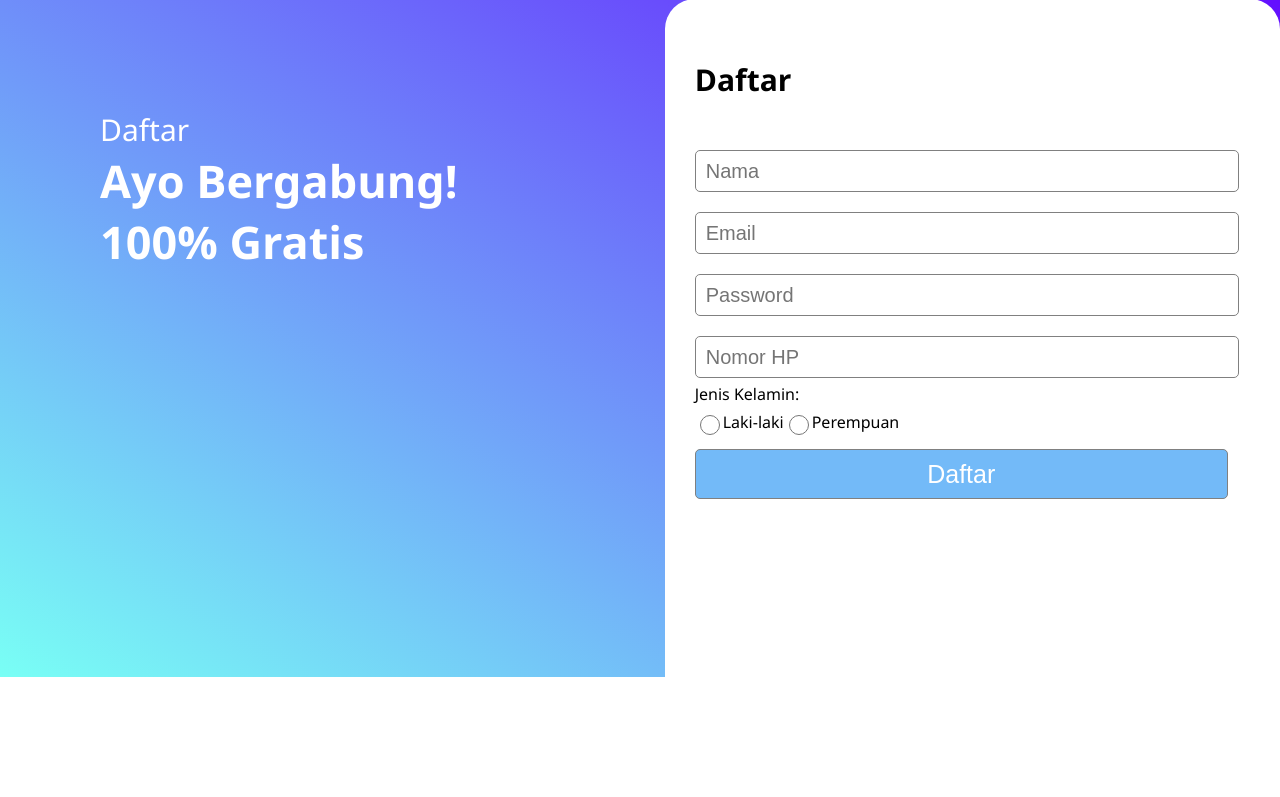
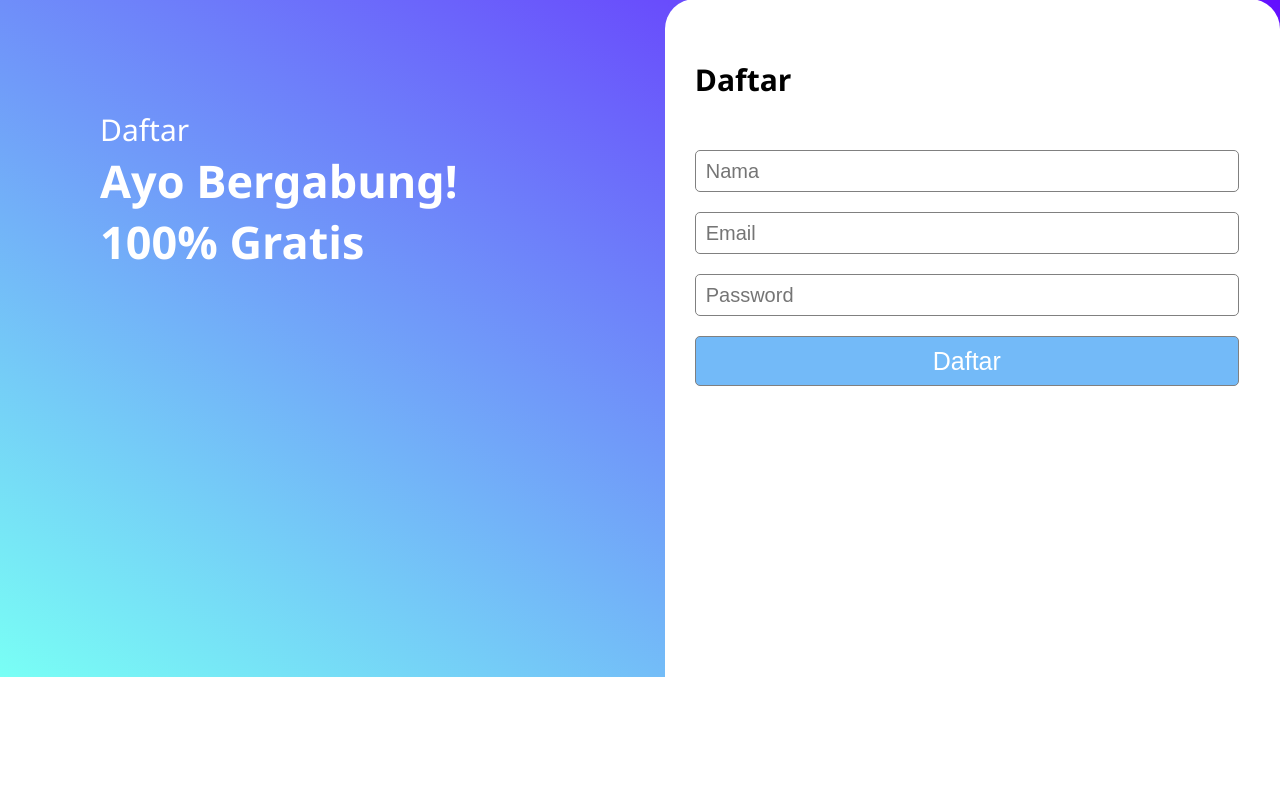
Before and after one commit to Vincent-Oktavian/TugasAkhirPD-Printin, a PHP site: page /create.php in a window 1280 px wide. Shown: the part 91-888 px from the top of the page. Run offline with PHP 8.4, Linux system fonts and the light colour scheme.

Commit message:
Update create.php

```diff
--- a/create.php
+++ b/create.php
@@ -39,14 +39,8 @@
 				<input type="text" name="name" placeholder="Nama">
 				<input type="text" name="email" placeholder="Email">
 				<input type="password" name="password" placeholder="Password">
-				<input type="text" name="number" placeholder="Nomor HP">
 			</div>
-			<div>
-				<p style="margin: 5px 0 -10px 0">Jenis Kelamin:</p>
-				<input type="radio" style="width: 20px;margin-bottom: 5px;float: left;" name="gender"><p style="float: left;">Laki-laki</p>
-				<input type="radio" style="width: 20px;margin-bottom: 5px;float: left;" name="gender"><p style="float: left;">Perempuan</p>
-			</div>
-			<input type="submit" name="tombol" class="tombol-besar" value="Daftar">
+			<input type="submit" name="tombol" class="tombol-besar" value="Daftar" style="margin-top: 20px; width: 98%;">
 		</form>
 		<?php
 			if(isset($_POST['tombol'])){
```
